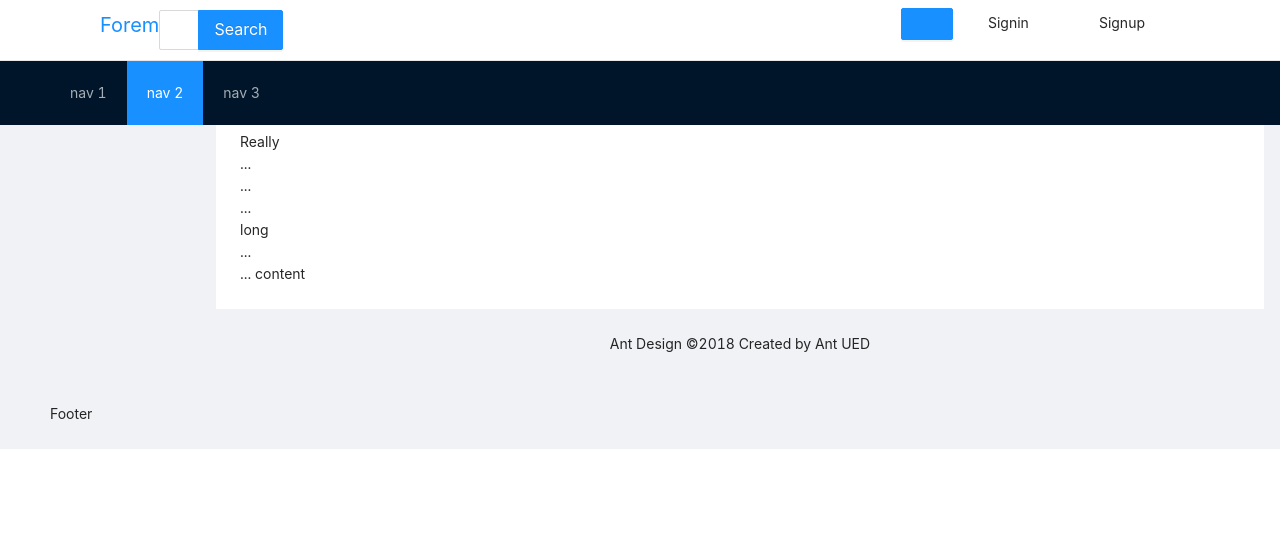
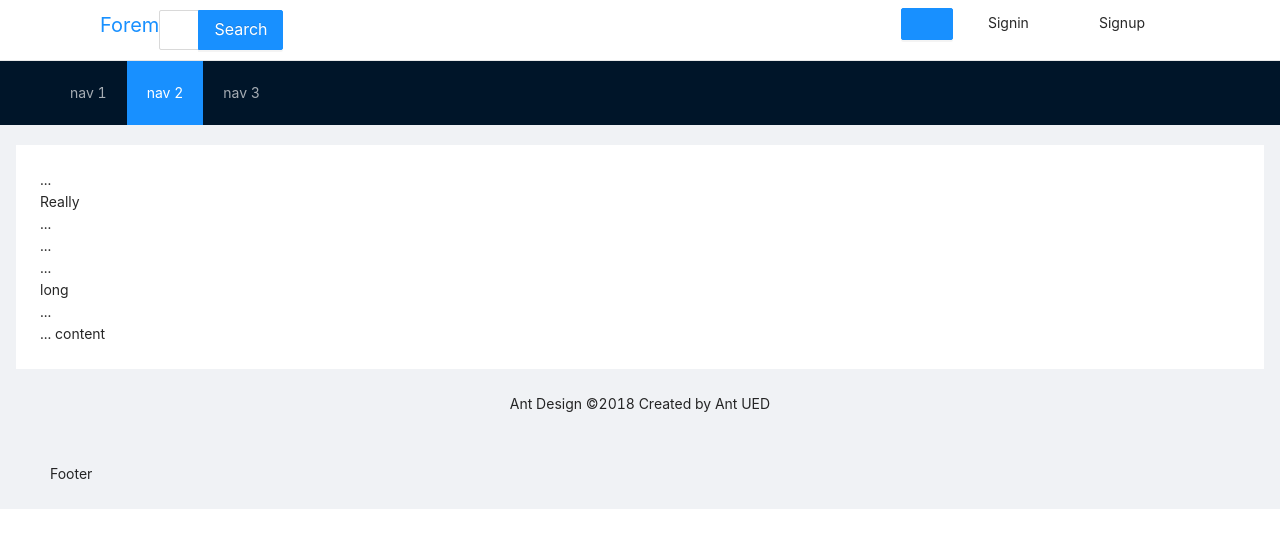
Before and after one commit to bhavesh0206s/forem, a React (Create React App) app in the folder client/: page / in a window 1280 px wide. Shown: the top 548 px of the page. Built offline with nearby package versions, Linux system fonts and the light colour scheme.

Commit message:
completed basic layout

```diff
--- a/client/src/components/Landing.js
+++ b/client/src/components/Landing.js
@@ -14,23 +14,16 @@ import {
   VideoCameraOutlined,
 } from '@ant-design/icons';
 
-const { SubMenu } = Menu;
 const { Header, Content, Footer, Sider } = Layout;
 
 const Landing = () => {
 
   const [collapsed, setCollapsed] = useState(false);
-  const [contentLeftMargin, setContentLeftMargin] = useState(200);
   const isTabletOrMobileDevice = useMediaQuery({
     query: '(max-device-width: 1224px)'
   });
   const onCollapse = collapsed => {
     setCollapsed(collapsed);
-    if(collapsed){
-      setContentLeftMargin(80)
-    }else{
-      setContentLeftMargin(200)
-    }
   }
 
   return (
@@ -114,7 +107,8 @@ const Landing = () => {
           </Menu>
         </Sider>
         )}
-        <Layout className="site-layout" style={{ marginLeft: contentLeftMargin }}>
+        <Layout className="site-layout"
+          style={{ marginLeft: isTabletOrMobileDevice? 0 : 200, marginTop: isTabletOrMobileDevice? 60 : 0}}>
           <Content style={{ margin: '24px 16px 0', overflow: 'initial' }}>
             <div className="site-layout-background" style={{ padding: 24 }}>
               ...
```
